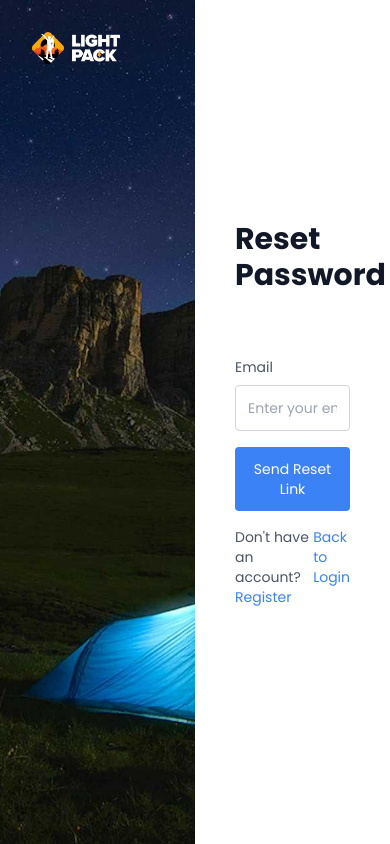
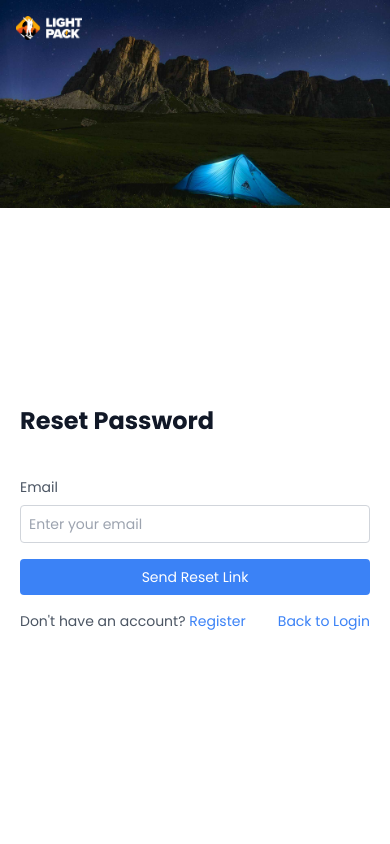
Before and after one commit to RuslanxK/hikepack.io, a React (Create React App) app in the folder client/: page /reset-password in a window 390 px wide. Built offline with nearby package versions, Linux system fonts and the light colour scheme; no server answers; a small style sheet from the web is missing; a web font is replaced by a local one.

Commit message:
reset password changes

```diff
--- a/client/src/components/register/EmailCheck.tsx
+++ b/client/src/components/register/EmailCheck.tsx
@@ -16,7 +16,6 @@ const EmailCheck: React.FC = () => {
   };
 
   const [sendResetPasswordLink] = useMutation(SEND_RESET_PASSWORD_LINK, {
-
     onCompleted: (data) => {
       setSuccess(data.sendResetPasswordLink);
       setLoading(false);
@@ -27,8 +26,6 @@ const EmailCheck: React.FC = () => {
     },
   });
 
-
-
   const handleEmailCheck = (e: FormEvent) => {
     e.preventDefault();
     setError("");
@@ -38,19 +35,20 @@ const EmailCheck: React.FC = () => {
     sendResetPasswordLink({ variables: { email } });
   };
 
-
   return (
-    <div className="min-h-screen flex bg-white">
-      <div className="w-1/2 bg-cover bg-center relative" style={{ backgroundImage: `url('/images/reset-password-background.jpg')` }}>
-        <div className="absolute top-8 left-8">
-          <img src="/images/logo-white.png" alt="Logo" className="h-8" />
+    <div className="min-h-screen flex flex-col sm:flex-row bg-white">
+      {/* Image Section */}
+      <div className="sm:w-full md:w-1/2 bg-cover bg-center relative h-52 sm:h-auto" style={{ backgroundImage: `url('/images/reset-password-background.jpg')` }}>
+        <div className="absolute top-4 sm:top-8 left-4 sm:left-8">
+          <img src="/images/logo-white.png" alt="Logo" className="h-6 sm:h-8" />
         </div>
       </div>
 
-      <div className="w-1/2 flex flex-col justify-center items-center p-10">
-        <form className="w-full max-w-lg" onSubmit={handleEmailCheck}>
-          <div className="flex justify-between items-center mb-16">
-            <h2 className="text-3xl font-bold text-gray-900">Reset Password</h2>
+      {/* Form Section */}
+      <div className="flex-1 flex flex-col justify-center items-center p-5 sm:p-10">
+        <form className="w-full max-w-sm md:max-w-lg" onSubmit={handleEmailCheck}>
+          <div className="flex justify-between items-center mb-10 sm:mb-16">
+            <h2 className="text-2xl sm:text-3xl font-bold text-gray-900">Reset Password</h2>
           </div>
 
           <div className="mb-4">
@@ -60,7 +58,7 @@ const EmailCheck: React.FC = () => {
               name="email"
               value={email}
               onChange={handleInputChange}
-              className="w-full text-sm p-3 border border-gray-300 rounded focus:outline-none focus:ring-2 focus:ring-blue-500"
+              className="w-full text-sm p-2 sm:p-3 border border-gray-300 rounded focus:outline-none focus:ring-2 focus:ring-blue-500"
               placeholder="Enter your email"
               required
             />
@@ -68,10 +66,10 @@ const EmailCheck: React.FC = () => {
 
           <button
             type="submit"
-            className="w-full bg-blue-500 text-white text-sm p-3 rounded hover:bg-blue-600 transition-colors flex items-center justify-center"
+            className="w-full bg-blue-500 text-white text-sm p-2 sm:p-3 rounded hover:bg-blue-600 transition-colors flex items-center justify-center"
             disabled={loading}
           >
-           Send Reset Link  {loading ? <Spinner w={4} h={4} /> : null}
+            Send Reset Link {loading ? <Spinner w={4} h={4} /> : null}
           </button>
 
           <div className="mt-4 mb-4 flex justify-between">
@@ -89,9 +87,9 @@ const EmailCheck: React.FC = () => {
           </div>
 
           {error ? (
-            <Message width='w-full' title="" padding="p-5" titleMarginBottom="" message={error} type="error" />
+            <Message width='w-full' title="" padding="p-3 sm:p-5" titleMarginBottom="" message={error} type="error" />
           ) : (
-            success && <Message width='w-full' title="" padding="p-5" titleMarginBottom="" message={success} type="success" />
+            success && <Message width='w-full' title="" padding="p-3 sm:p-5" titleMarginBottom="" message={success} type="success" />
           )}
         </form>
       </div>
```
Also changed, not shown: client/public/images/hiking.jpg, client/public/images/new-password-background.jpg (deleted).
